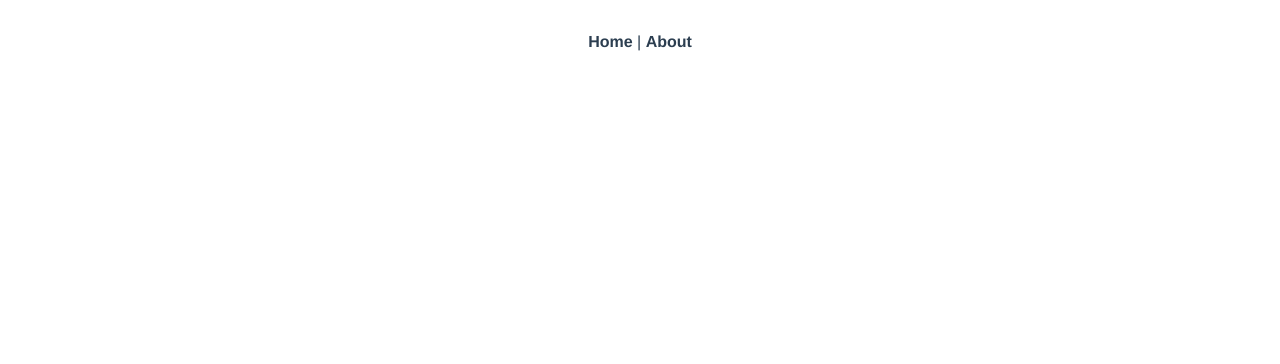
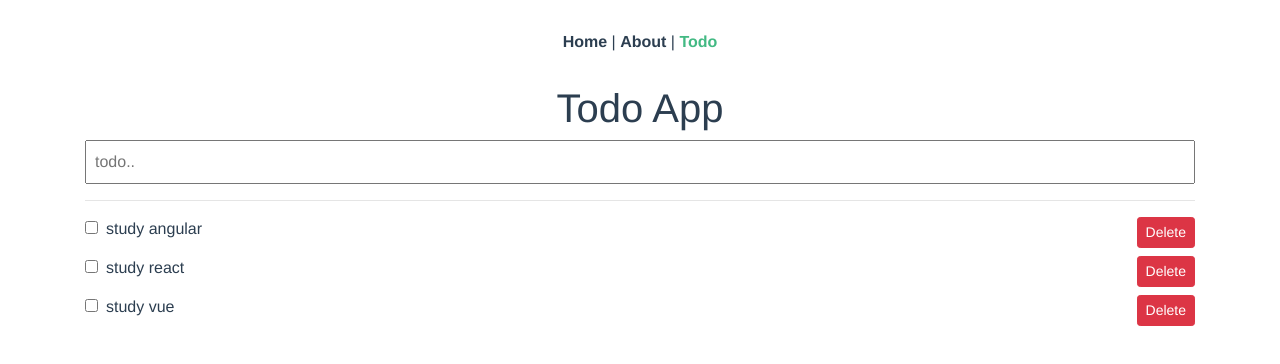
Before and after one commit to bhchoi84/vue2-todo-list, a Vue app: page /todo in a window 1280 px wide. Shown: the top 364 px of the page. Built offline with nearby package versions, Linux system fonts and the light colour scheme.

Commit message:
vue2 기본 문법 완료

```diff
--- a/src/App.vue
+++ b/src/App.vue
@@ -2,7 +2,8 @@
   <div id="app">
     <div id="nav">
       <router-link to="/">Home</router-link> |
-      <router-link to="/about">About</router-link>
+      <router-link to="/about">About</router-link> |
+      <router-link to="/todo">Todo</router-link>
     </div>
     <router-view/>
   </div>
--- /dev/null
+++ b/src/components/TodoItem.vue
@@ -0,0 +1,48 @@
+<template>
+     <div
+        class="mb-2 d-flex"
+        style="text-align: left">
+
+        <div>
+            <input
+                type="checkbox"
+                :checked="todo.checked"
+                @change="toggleCheck"
+            />
+        </div>
+        <span
+            class="ml-2 flex-grow-1"
+            :class="todo.checked ? 'text-muted' : '' "
+            :style="todo.checked ? 'text-decoration: line-through' : ''  "
+        >{{todo.text}}</span>
+        <button class="btn btn-danger btn-sm" @click="deleteTodo">Delete</button>
+    </div>
+</template>
+<script>
+export default {
+    props: {
+        todo: {
+            type: Object,
+            required: true
+        }
+    },
+    data(){
+        return {
+
+        }
+    },
+    methods: {
+        toggleCheck(e){
+            this.$emit('toggle-check',{
+                id: this.todo.id,
+                checked: e.target.checked
+            })
+        },
+        deleteTodo(){
+            this.$emit('delete-todo', this.todo.id)
+        }
+    }
+}
+</script>
+<style scoped>
+</style>
--- a/src/router/index.js
+++ b/src/router/index.js
@@ -1,6 +1,7 @@
 import Vue from 'vue'
 import VueRouter from 'vue-router'
 import Home from '../views/Home.vue'
+import Todo from '@/views/Todo.vue'
 
 Vue.use(VueRouter)
 
@@ -17,6 +18,11 @@ const routes = [
     // this generates a separate chunk (about.[hash].js) for this route
     // which is lazy-loaded when the route is visited.
     component: () => import(/* webpackChunkName: "about" */ '../views/About.vue')
+  },
+  {
+    path: '/todo',
+    name: 'todo',
+    component: Todo
   }
 ]
 
--- /dev/null
+++ b/src/views/Todo.vue
@@ -0,0 +1,66 @@
+<template>
+    <div id="todo" class="container">
+        <h1 class="text-center">Todo App</h1>
+        <input
+                type="text"
+                class="w-100 p-2"
+                placeholder="todo.."
+                @keyup.enter.prevent="addTodo"
+                v-model="todoText"
+                />
+        <hr>
+        <TodoItem
+            v-for="todo in todos.slice().reverse()"
+            :key="todo.id"
+            :todo="todo"
+            @toggle-check="toggleCheck"
+            @delete-todo="deleteTodo"
+        />
+    </div>
+</template>
+<script>
+import TodoItem from '@/components/TodoItem.vue'
+
+export default {
+    components: {
+        TodoItem
+    },
+    data(){
+        return {
+            todos: [
+                {id: 1, text: 'study vue', checked: false},
+                {id: 2, text: 'study react', checked: false},
+                {id: 3, text: 'study angular', checked: false}
+            ],
+            todoText: ''
+        }
+    },
+    methods: {
+        addTodo(e){
+            console.log(e.target.value)
+            this.todos.push({
+                id: Math.random(),
+                text: e.target.value,
+                checked: false
+            })
+            this.todoText = ''
+        },
+        toggleCheck({id, checked}){
+            const index = this.todos.findIndex( todo => {
+                return todo.id === id
+            })
+            this.todos[index].checked = checked
+        },
+        deleteTodo(id){
+            // const index = this.todos.findIndex( todo => {
+            //     return todo.id === id
+            // })
+            // this.todos.splice(index, 1)
+            this.todos = this.todos.filter( todo => todo.id !== id )
+        }
+    }
+
+}
+</script>
+<style scoped>
+</style>
```
